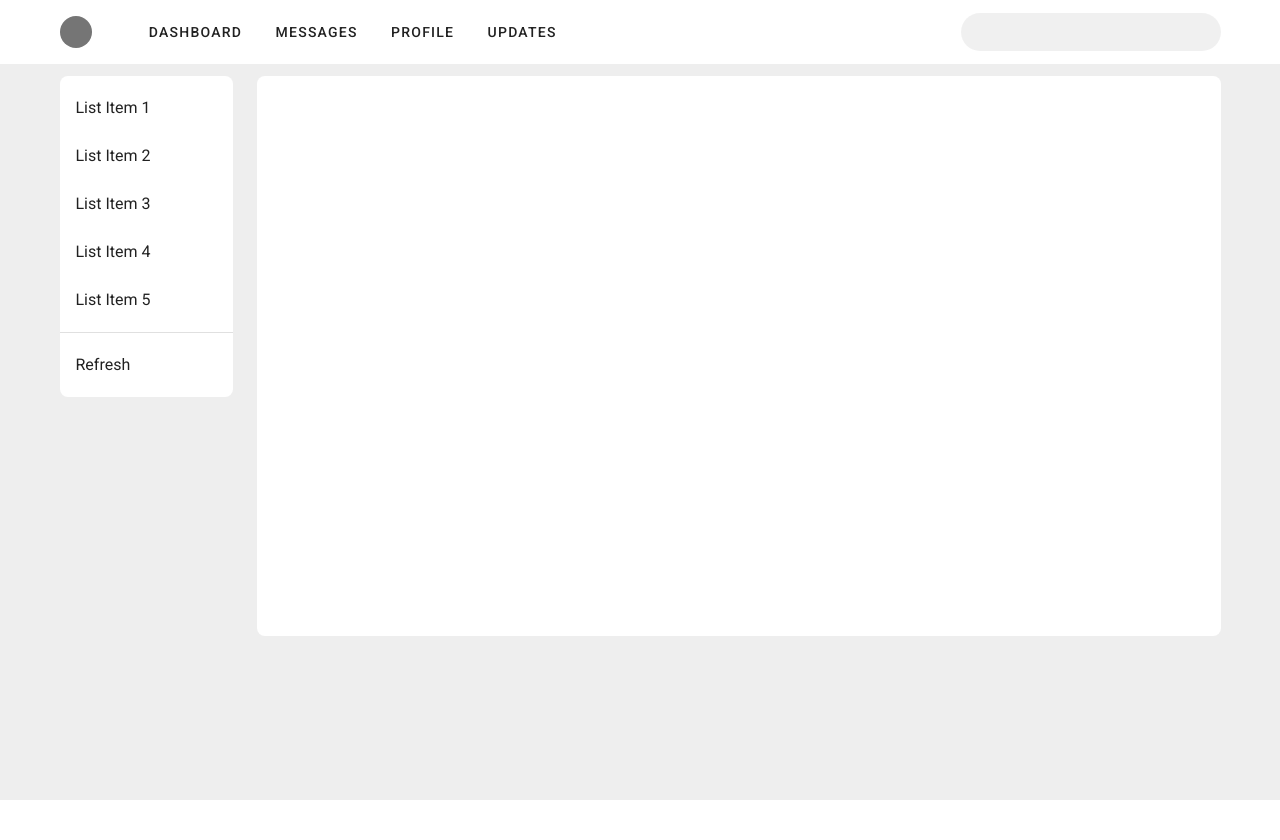
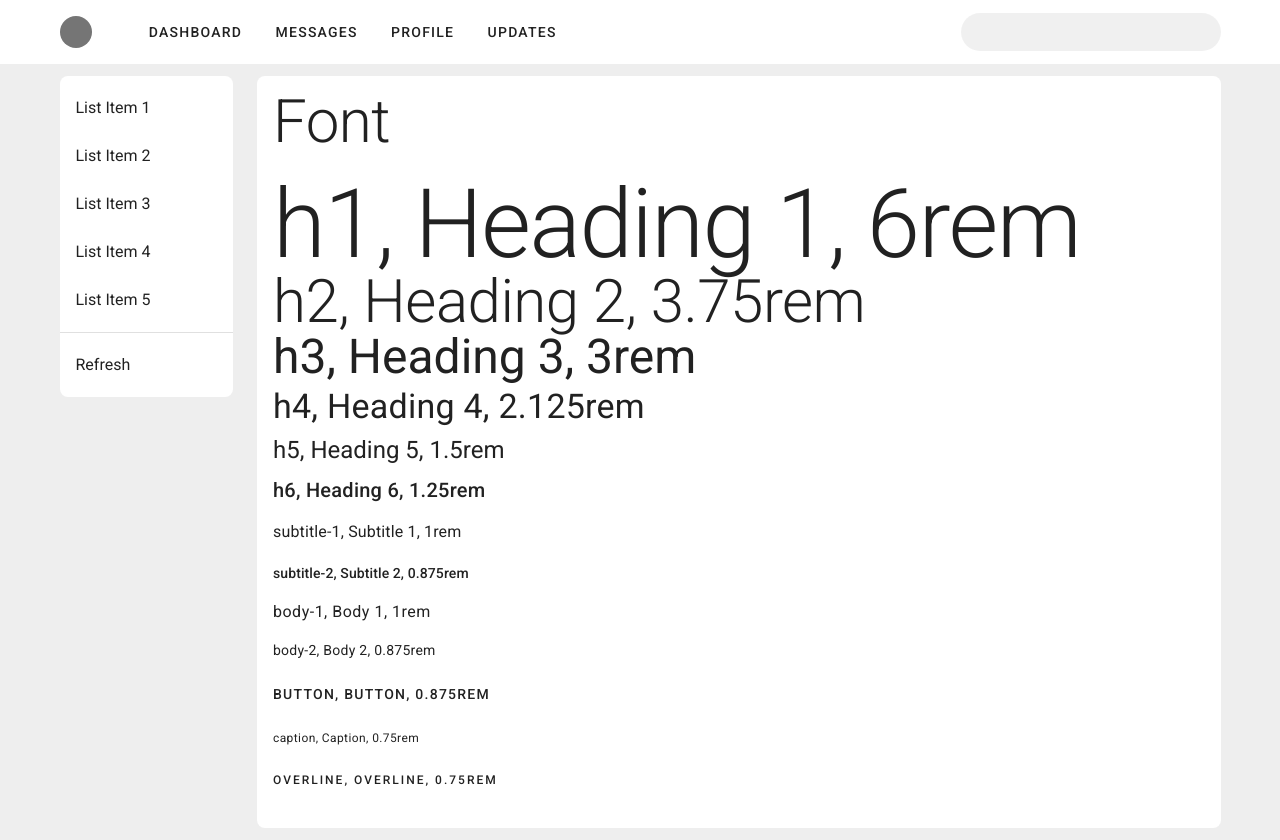
Before and after one commit to insu-choi/vue-study, a Vue app: page / in a window 1280 px wide. Before the commit the page ends 800 px from the top, so only its background shows below. Built offline with nearby package versions, Linux system fonts and the light colour scheme.

Commit message:
component setting
(cherry picked from commit 9cde50b3d1526582a5487b508860345e15186614)

```diff
--- a/src/App.vue
+++ b/src/App.vue
@@ -50,8 +50,11 @@
                     </v-col>
 
                     <v-col>
-                        <v-sheet min-height="70vh" rounded="lg">
-                            <!--  -->
+                        <v-sheet style="padding: 1rem;" min-height="70vh" rounded="lg">
+                            <div v-for="key in componentsKeys" :key="key">
+                                <div class="text-h2">{{key}}</div><br>
+                                <div :is="key"></div>
+                            </div>
                         </v-sheet>
                     </v-col>
                 </v-row>
@@ -61,14 +64,13 @@
 </template>
 
 <script>
-// import HelloWorld from './components/HelloWorld';
-
+import Font from './components/Font';
+const components = { Font };
+console.log('components', components);
 export default {
   name: 'App',
 
-  // components: {
-  //   HelloWorld,
-  // },
+  components: components,
 
   data: () => ({
       links: [
@@ -77,6 +79,7 @@ export default {
           'Profile',
           'Updates',
       ],
+      componentsKeys: Object.keys(components).filter((v) => { return ! v.startsWith('V')})
   }),
 };
 </script>
--- /dev/null
+++ b/src/components/Font.vue
@@ -0,0 +1,34 @@
+<template>
+    <v-item-group>
+        <v-item v-for="[ c, text, size, weight, spacing, margin ] in fontClasses" :key="c" >
+            <div :class="[`text-${c}`, `mb-${margin}`]">
+                {{c}}, {{text}}, {{size}}
+            </div>
+        </v-item>
+    </v-item-group>
+</template>
+<script>
+    export default {
+        name: 'Font',
+        data: () => ({
+            fontClasses: [
+                ['h1', 'Heading 1', '6rem', '300', '-.015625em', -1],
+                ['h2', 'Heading 2', '3.75rem', '300', '-.0083333333em', 0],
+                ['h3', 'Heading 3', '3rem', '400', 'normal', 1],
+                ['h4', 'Heading 4', '2.125rem', '400', '.0073529412em', 2],
+                ['h5', 'Heading 5', '1.5rem', '400', 'normal', 2],
+                ['h6', 'Heading 6', '1.25rem', '500', '.0125em', 3],
+                ['subtitle-1', 'Subtitle 1', '1rem', '400', '.009375em', 4],
+                ['subtitle-2', 'Subtitle 2', '0.875rem', '500', '.0071428571em', 4],
+                ['body-1', 'Body 1', '1rem', '400', '.03125em', 4],
+                ['body-2', 'Body 2', '0.875rem', '400', '.0178571429em', 4],
+                ['button', 'Button', '0.875rem', '500', '.0892857143em', 4],
+                ['caption', 'Caption', '0.75rem', '400', '.0333333333em', 4],
+                ['overline', 'Overline', '0.75rem', '500', '.1666666667em', 4],
+            ],
+        }),
+    }
+</script>
+<style>
+
+</style>
```
Lines whose indentation alone changed are shown as unchanged.
